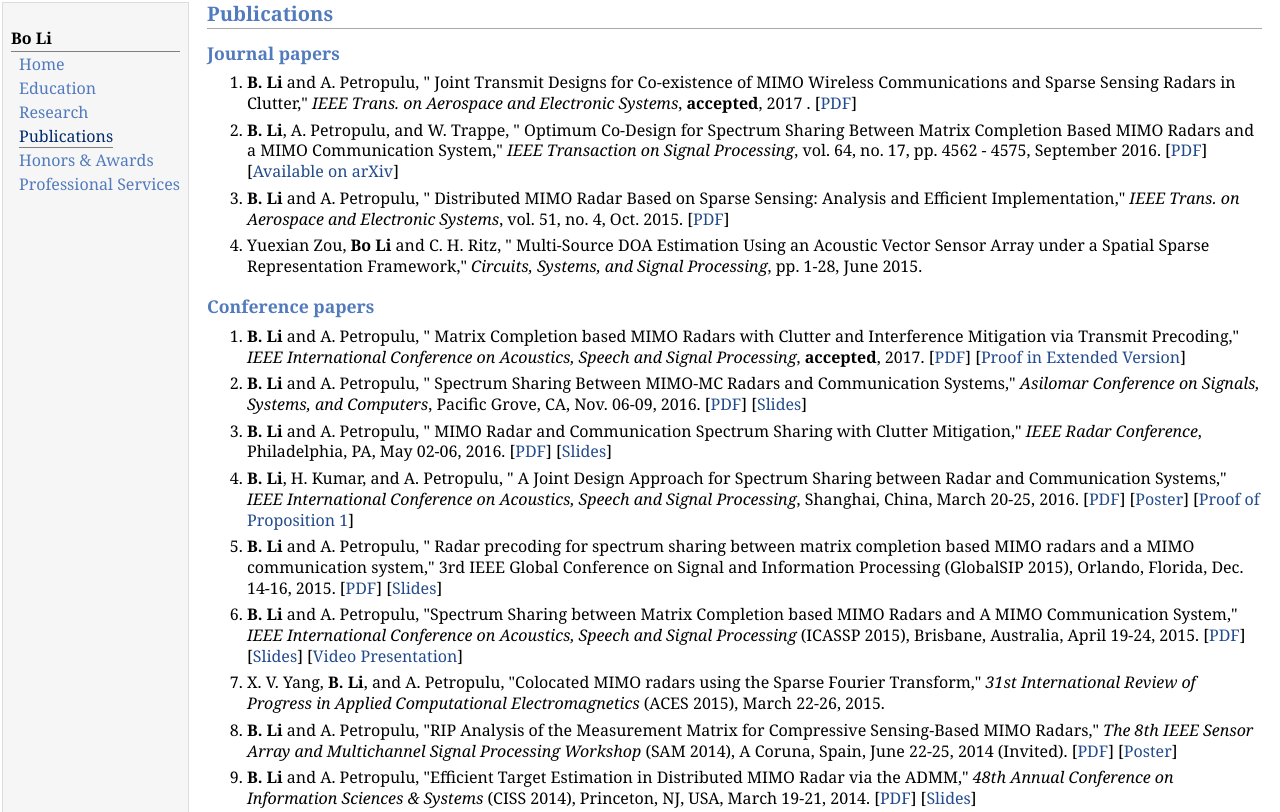
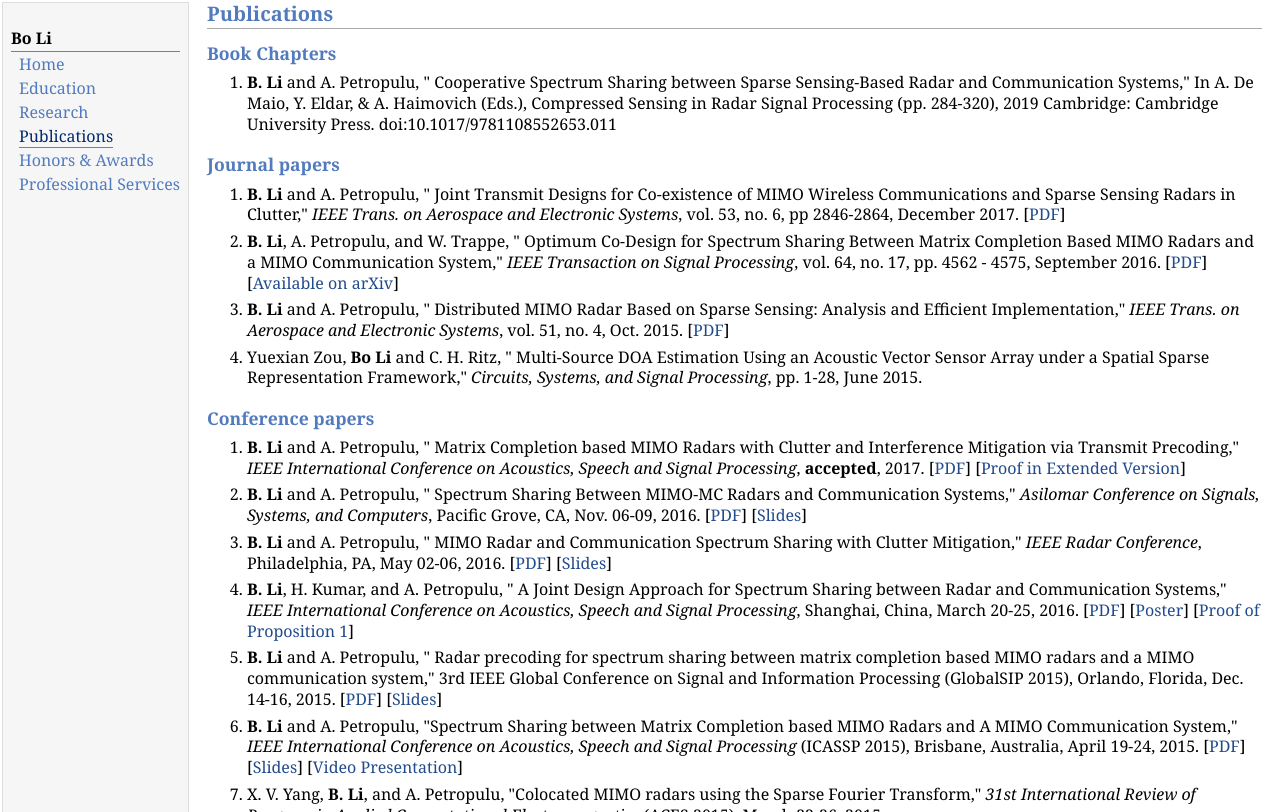
Before and after one commit to liborutgers12/liborutgers12.github.io, a plain HTML site: page publications.html in a window 1280 px wide. Shown: the top 812 px of the page. Drawn offline with Linux system fonts and the light colour scheme.

Commit message:
update publication

```diff
--- a/publications.html
+++ b/publications.html
@@ -21,9 +21,14 @@
 </td>
 <td id="layout-content">
 <h2>Publications</h2>
+<h3>Book Chapters</h3>
+<ol>
+<li><p><b>B. Li</b> and A. Petropulu, " Cooperative Spectrum Sharing between Sparse Sensing-Based Radar and Communication Systems,"  In A. De Maio, Y. Eldar, &amp; A. Haimovich (Eds.), Compressed Sensing in Radar Signal Processing (pp. 284-320), 2019 Cambridge: Cambridge University Press. doi:10.1017/9781108552653.011</p>
+</li>
+</ol>
 <h3>Journal papers</h3>
 <ol>
-<li><p><b>B. Li</b> and A. Petropulu, " Joint Transmit Designs for Co-existence of MIMO Wireless Communications and Sparse Sensing Radars in Clutter," <i>IEEE Trans. on Aerospace and Electronic Systems</i>, <b>accepted</b>, 2017 . [<a href="pdf/TAES17.pdf">PDF</a>] </p>
+<li><p><b>B. Li</b> and A. Petropulu, " Joint Transmit Designs for Co-existence of MIMO Wireless Communications and Sparse Sensing Radars in Clutter," <i>IEEE Trans. on Aerospace and Electronic Systems</i>, vol. 53, no. 6, pp 2846-2864, December 2017. [<a href="pdf/TAES17.pdf">PDF</a>] </p>
 </li>
 <li><p><b>B. Li</b>, A. Petropulu, and W. Trappe, " Optimum Co-Design for Spectrum Sharing Between Matrix Completion Based MIMO Radars and a MIMO Communication System," <i>IEEE Transaction on Signal Processing</i>, vol. 64, no. 17, pp. 4562 - 4575, September 2016. [<a href="pdf/TSP16.pdf">PDF</a>] [<a href="http://arxiv.org/abs/1507.01982">Available on arXiv</a>]</p>
 </li>
@@ -74,7 +79,7 @@
 </div></div>
 <div id="footer">
 <div id="footer-text">
-Page generated 2017-06-18 13:58:57 Pacific Daylight Time, by <a href="http://jemdoc.jaboc.net/">jemdoc</a>.
+Page generated 2020-10-11 15:12:05 Eastern Daylight Time, by <a href="http://jemdoc.jaboc.net/">jemdoc</a>.
 <!-- Start of StatCounter Code for Default Guide -->
 <script type="text/javascript">
   var sc_project=10983791;
```
Also changed, not shown: 1 other file. Lines whose indentation alone changed are shown as unchanged.
